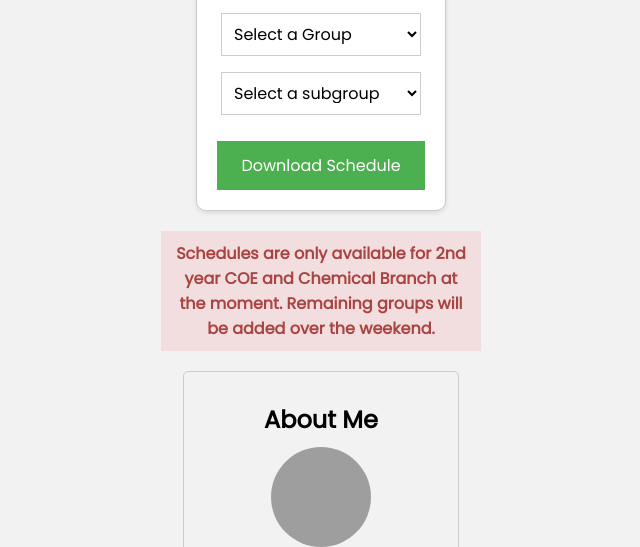
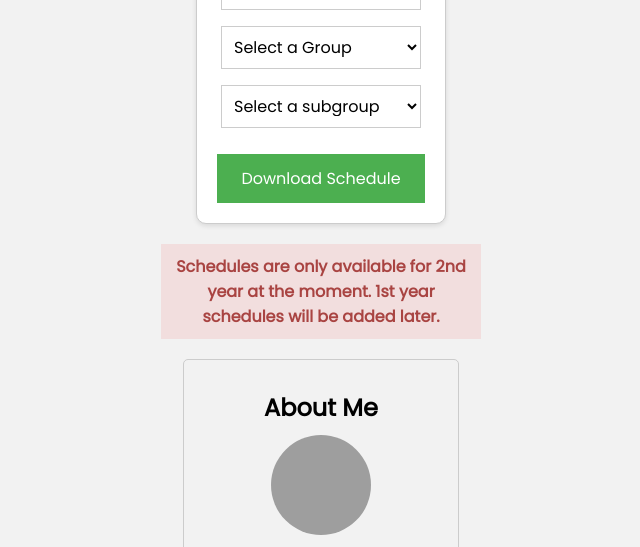
Before and after one commit to subhashhhhhh/simple-schedule, a plain HTML site: page index.html in a window 1280 px wide. Shown: the part 174-721 px from the top of the page, without its empty margins (319-959 px from the left). Drawn offline with Linux system fonts and the light colour scheme; grey boxes are pictures that could not be loaded.

Commit message:
updated index.html

```diff
--- a/index.html
+++ b/index.html
@@ -27,7 +27,7 @@
 <h1>SimpleSchedule</h1>
 <select id="year" onchange="populateGroups()">
   <option value="">Select an Year</option>
-  <option value="1">1st Year</option>
+  <!-- <option value="1">1st Year</option> -->
   <option value="2">2nd Year</option>
 </select>
 
@@ -43,7 +43,7 @@
 </div>
 
 <div class="warning-message">
-  Schedules are only available for 2nd year COE and Chemical Branch at the moment. Remaining groups will be added over the weekend.
+  Schedules are only available for 2nd year at the moment. 1st year schedules will be added later.
 </div>
 
 <div class="personal-info">
```
